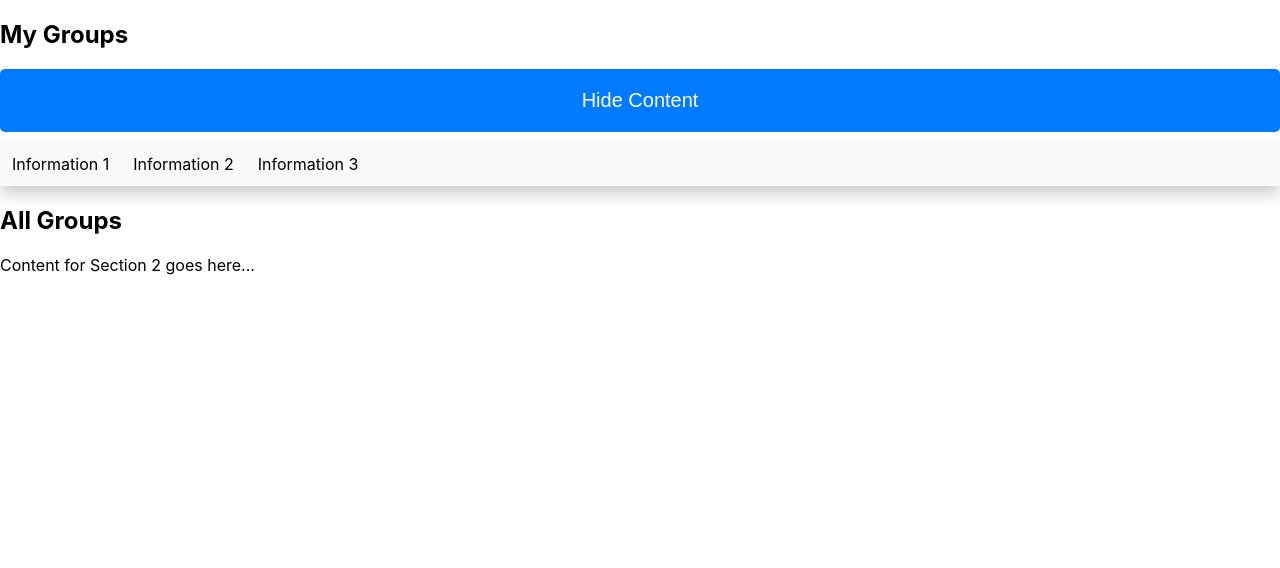
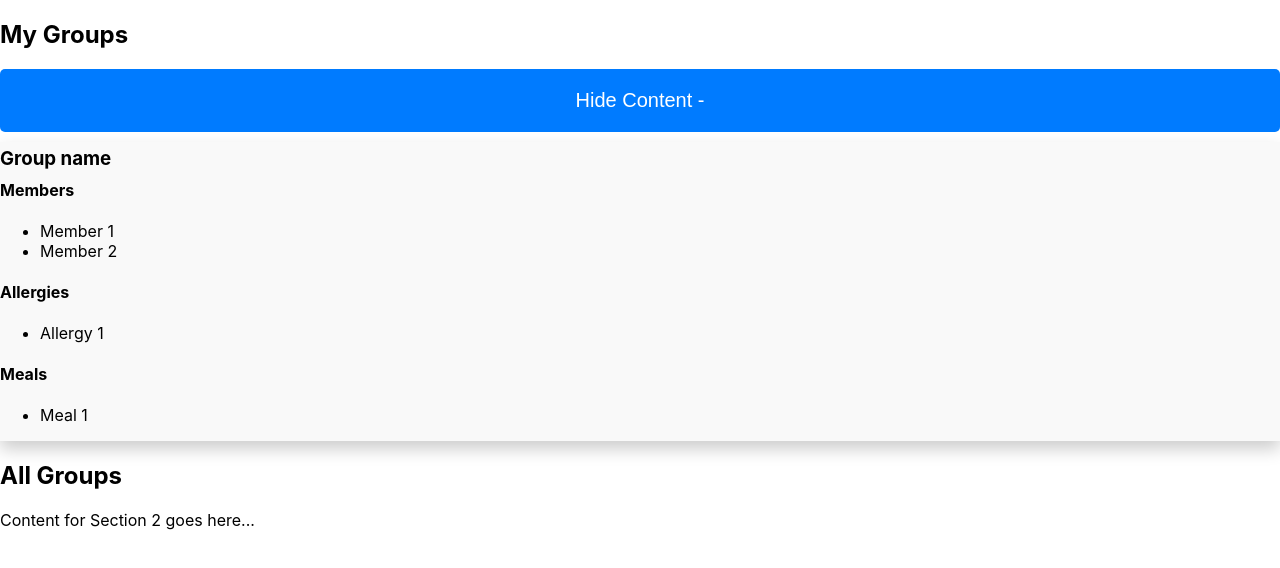
Before and after one commit to mtangradi3/Allergy_Recipe_Restriction, a React app in the folder client/: page /user-profile/groups in a window 1280 px wide. Both pictures are taken after a click on the element 640 px from the left and 120 px from the top of the page. Built offline with nearby package versions, Linux system fonts and the light colour scheme.

Commit message:
Added information under the My Group  button.

```diff
--- a/client/src/components/UserProfile-Buttons/Groups.js
+++ b/client/src/components/UserProfile-Buttons/Groups.js
@@ -6,9 +6,20 @@ function DropdownContent() {
     return (
         <div className="dropdown-content">
             {/* Add your content for the dropdown here */}
-            <p>Information 1</p>
-            <p>Information 2</p>
-            <p>Information 3</p>
+            <h3>Group name</h3>
+            <h4>Members</h4>
+            <ul>
+                <li>Member 1</li>
+                <li>Member 2</li>
+            </ul>
+            <h4>Allergies</h4>
+            <ul>
+                <li>Allergy 1</li>
+            </ul>
+            <h4>Meals</h4>
+            <ul>
+                <li>Meal 1</li>
+            </ul>
         </div>
     );
 }
@@ -43,7 +54,7 @@ function Groups() {
           <h2>My Groups</h2>
             <div className={`dropdown ${isDropdownOpen ? 'active' : ''}`} ref={dropdownRef}>
                 <button className="buttonStyle" onClick={toggleDropdown}>
-                    {isDropdownOpen ? 'Hide Content' : 'Show Content'}
+                    {isDropdownOpen ? 'Hide Content -' : 'Show Content +'}
                 </button>
                 <div className="dropdown-content-container">
                     {isDropdownOpen && <DropdownContent />}
--- a/client/src/styles/Buttons.css
+++ b/client/src/styles/Buttons.css
@@ -20,14 +20,14 @@
 /* DropdownContent.css */
 .dropdown-content {
     display: flex;
-    flex-direction: row;
-    position: relative; /* Updated to relative */
+    flex-direction: column; /* Change from row to column */
+    position: relative;
     top: 100%;
     left: 0;
     background-color: #f9f9f9;
     box-shadow: 0 8px 16px rgba(0, 0, 0, 0.2);
     z-index: 1;
-    pointer-events: none; /* Make the content non-clickable */
+    pointer-events: none;
 }
 
 .dropdown.active .dropdown-content {
@@ -36,6 +36,14 @@
 
 .dropdown-content p {
     padding: 12px;
-    margin: 0;
+    margin: 5px 0;
     cursor: pointer;
+    pointer-events: auto;
+    white-space: nowrap; /* Prevent line breaks within a paragraph */
 }
+
+/* Adjust margin for headings */
+.dropdown-content h3,
+.dropdown-content h4 {
+    margin: 5px 0; /* Adjust the margin to control spacing after headings */
+}
```
